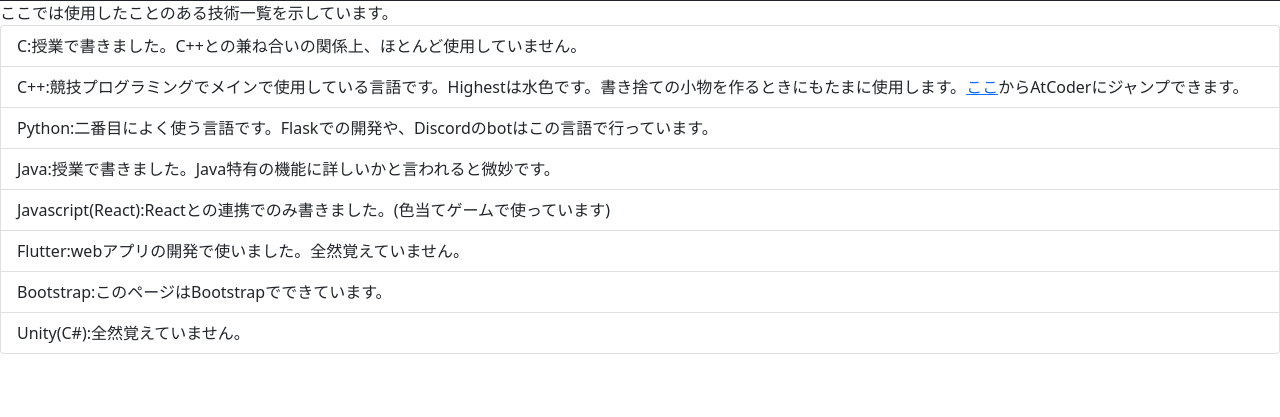
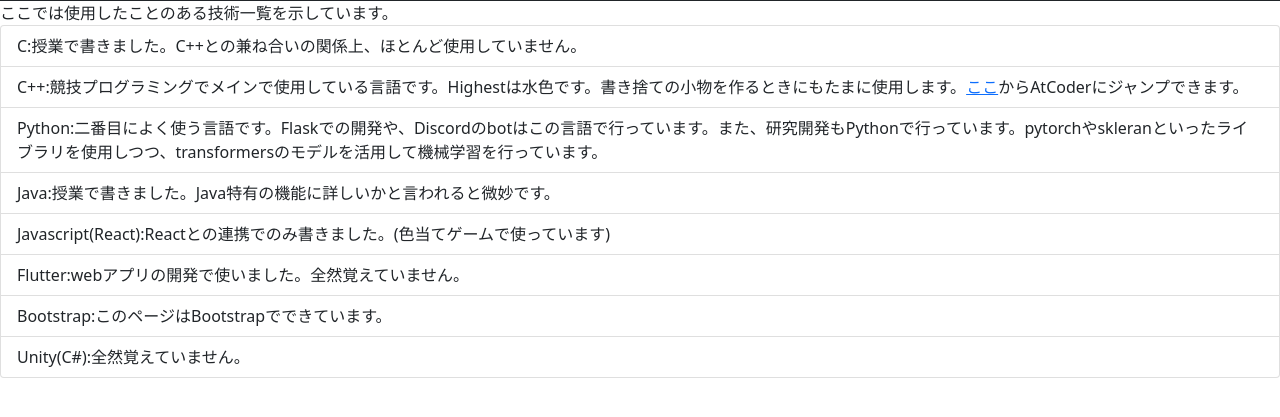
Before and after one commit to ekaraage/ekaraage.github.io, a plain HTML site: page skills.html in a window 1280 px wide. Shown: the part 47-464 px from the top of the page. Drawn offline with nearby package versions, Linux system fonts and the light colour scheme.

Commit message:
研究開発のことを加筆

```diff
--- a/skills.html
+++ b/skills.html
@@ -36,7 +36,7 @@
 	<ul class="list-group">
 		<li class="list-group-item">C:授業で書きました。C++との兼ね合いの関係上、ほとんど使用していません。</li>
 		<li class="list-group-item">C++:競技プログラミングでメインで使用している言語です。Highestは水色です。書き捨ての小物を作るときにもたまに使用します。<a href="https://atcoder.jp/users/ekaraage">ここ</a>からAtCoderにジャンプできます。</li>
-		<li class="list-group-item">Python:二番目によく使う言語です。Flaskでの開発や、Discordのbotはこの言語で行っています。</li>
+		<li class="list-group-item">Python:二番目によく使う言語です。Flaskでの開発や、Discordのbotはこの言語で行っています。また、研究開発もPythonで行っています。pytorchやskleranといったライブラリを使用しつつ、transformersのモデルを活用して機械学習を行っています。</li>
 		<li class="list-group-item">Java:授業で書きました。Java特有の機能に詳しいかと言われると微妙です。</li>
 		<li class="list-group-item">Javascript(React):Reactとの連携でのみ書きました。(色当てゲームで使っています)</li>
 		<li class="list-group-item">Flutter:webアプリの開発で使いました。全然覚えていません。</li>
```
